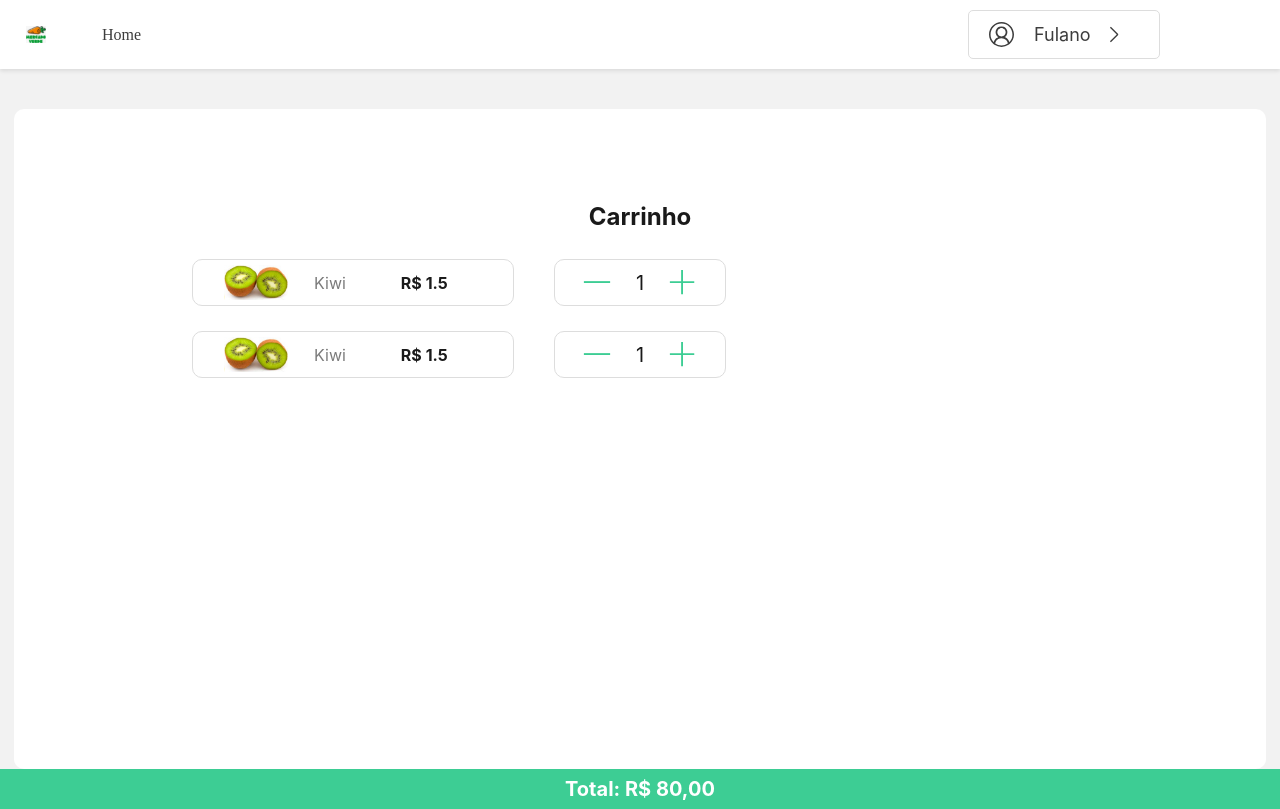
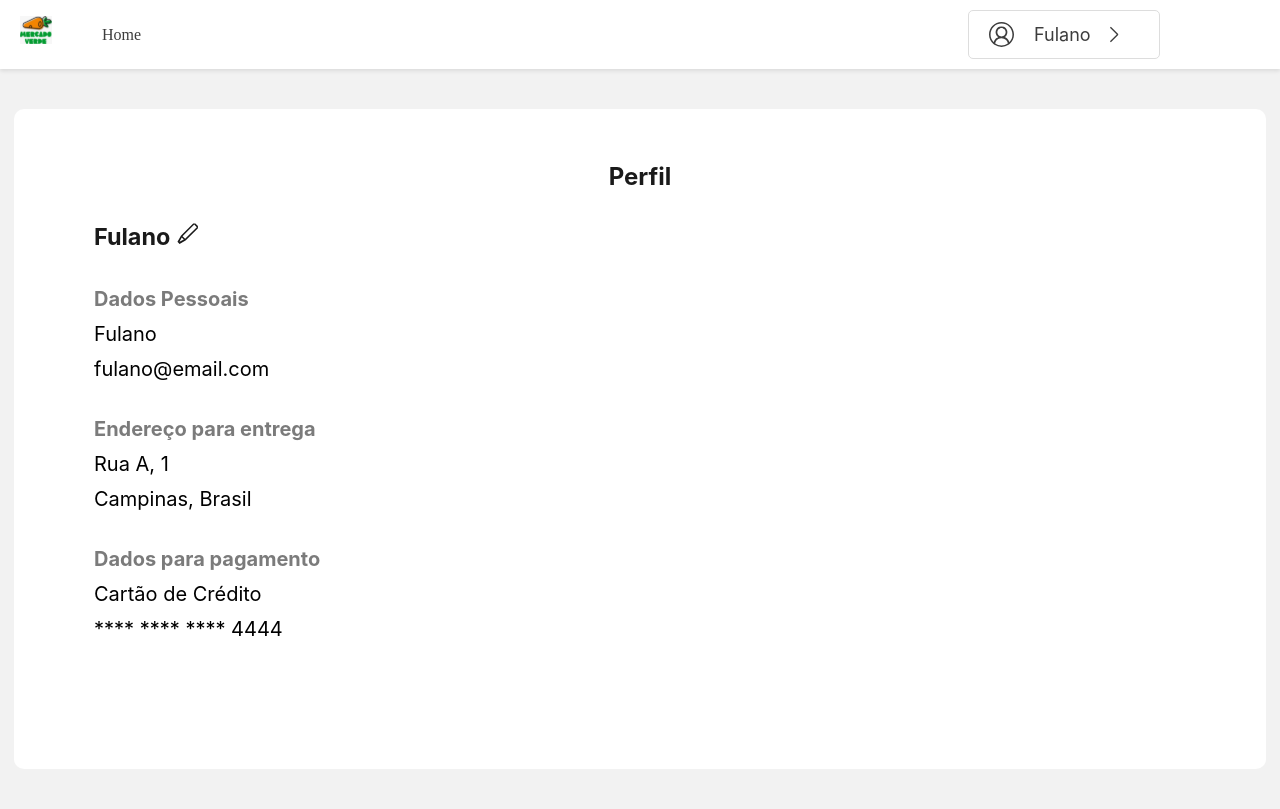
Before and after one commit to gfteix/mercado-verde-frontend, a React (Vite) app: page / in a window 1280 px wide. Built offline with nearby package versions, Linux system fonts and the light colour scheme.

Commit message:
feat: profile page

```diff
--- a/src/App.tsx
+++ b/src/App.tsx
@@ -4,13 +4,14 @@ import LoginPage from './pages/LoginPage/LoginPage'
 
 //import Header from './components/Header/Header'
 import ProductPage from './pages/ProductPage/ProductPage'
+import ProfilePage from './pages/ProfilePage/ProfilePage'
 import SearchPage from './pages/SearchPage/SearchPage'
 
 function App() {
   return (
     <>
       <div className="App">
-        <CartPage/>
+        <ProfilePage/>
       </div>
     </>
   )
--- a/src/components/Header/ProfileButton/ProfileButton.css
+++ b/src/components/Header/ProfileButton/ProfileButton.css
@@ -14,7 +14,7 @@
   cursor: pointer;
 }
 
-.name-container {
+.profile-button .name-container {
   padding-left: 10px;
 }
 
--- /dev/null
+++ b/src/components/ProfileCard/ProfileCard.css
@@ -0,0 +1,21 @@
+.profile-card {
+    display: flex;
+    flex-direction: column;
+    gap: 30px;
+    text-align: left;
+    margin-left: 30px;
+    font-size: 20px;
+}
+
+h4 {
+    color: #7B7B7B;
+}
+.data-container p {
+    color: black;
+}
+
+.data-container {
+    display: flex;
+    flex-direction:column;
+    gap: 5px;
+}
--- a/src/components/ProfileCard/ProfileCard.tsx
+++ b/src/components/ProfileCard/ProfileCard.tsx
@@ -1,5 +1,6 @@
 import React from 'react';
 import { VscEdit } from "react-icons/vsc";
+import './ProfileCard.css'
 
 interface ProfileCardProps {
   user: {
@@ -24,18 +25,21 @@ const ProfileCard: React.FC<ProfileCardProps> = ({ user }) => {
   return (
     <div className="profile-card">
       <div className="name-container">
-        <h3>{user.name}</h3>
-        <VscEdit/>
+        <h3>{user.name}  <VscEdit/> </h3>
+
       </div>
-     <div className="personal-data">
+      <div className="data-container">
+        <h4>Dados Pessoais</h4>
         <p>{user.name}</p>
         <p>{user.email}</p>
       </div>
-     <div className="address-data">
+      <div className="data-container">
+        <h4>Endereço para entrega</h4>
         <p>{user.address.street}, {user.address.houseNumber}</p>
         <p>{user.address.city}, {user.address.country}</p>
       </div>
-     <div className="payment-method">
+      <div className="data-container">
+        <h4>Dados para pagamento</h4>
         <p>{user.paymentMethod.type}</p>
         <p>{user.paymentMethod.number}</p>
       </div>
--- a/src/pages/ProfilePage/ProfilePage.css
+++ b/src/pages/ProfilePage/ProfilePage.css
@@ -4,12 +4,10 @@
     justify-content: flex-start;
     text-align: center;
     gap: 3vh;
-    border-radius: 10px;
+}
 
-    min-height: 80vh;
-    max-width: 95vw;
-
-    margin: 0 auto;
-    margin-top: 20px;
-    background-color: white;
+.profile-page-container .content-container {
+    display: flex;
+    flex-direction: row;
+    justify-content: start;
 }
--- a/src/pages/ProfilePage/ProfilePage.tsx
+++ b/src/pages/ProfilePage/ProfilePage.tsx
@@ -2,6 +2,7 @@ import BlankContainer from "../../components/BlankContainer/BlankContainer";
 import Header from "../../components/Header/Header";
 import ProfileCard from '../../components/ProfileCard/ProfileCard';
 import './ProfilePage.css'
+
 const user = {
   id: 'some id',
   name: 'Fulano',
@@ -24,13 +25,16 @@ const ProfilePage = () => {
   return (
     <>
       <Header></Header>
-      <BlankContainer >
+      <BlankContainer>
+        <main className="profile-page-container">
           <div className="title-container">
             <h2>Perfil</h2>
           </div>
           <div className="content-container">
             <ProfileCard user={user} key={user.id}/>
           </div>
+        </main>
+
       </BlankContainer>
 
     </>
```
Lines whose indentation alone changed are shown as unchanged.
